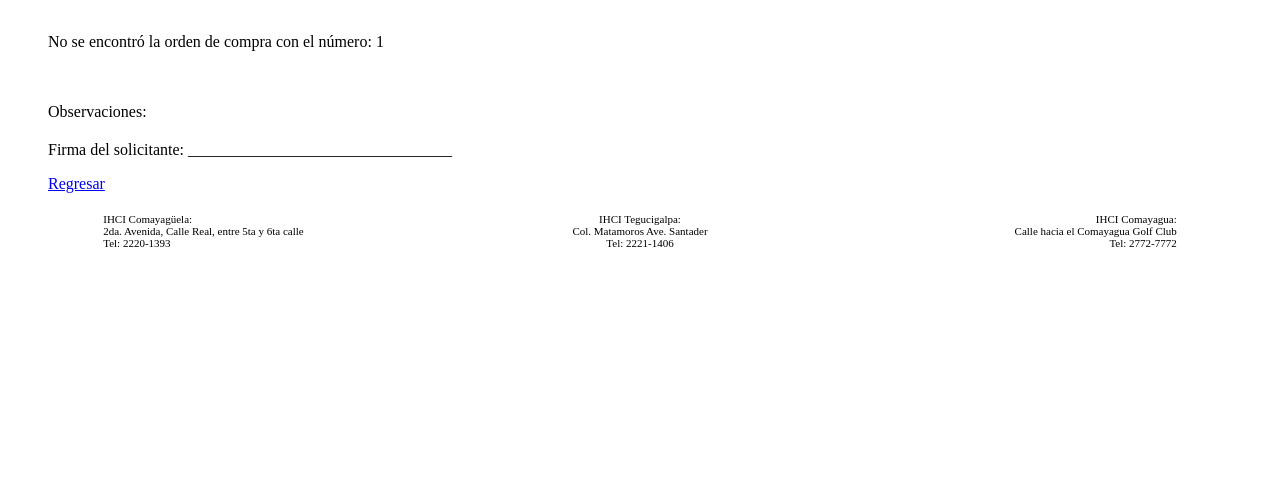
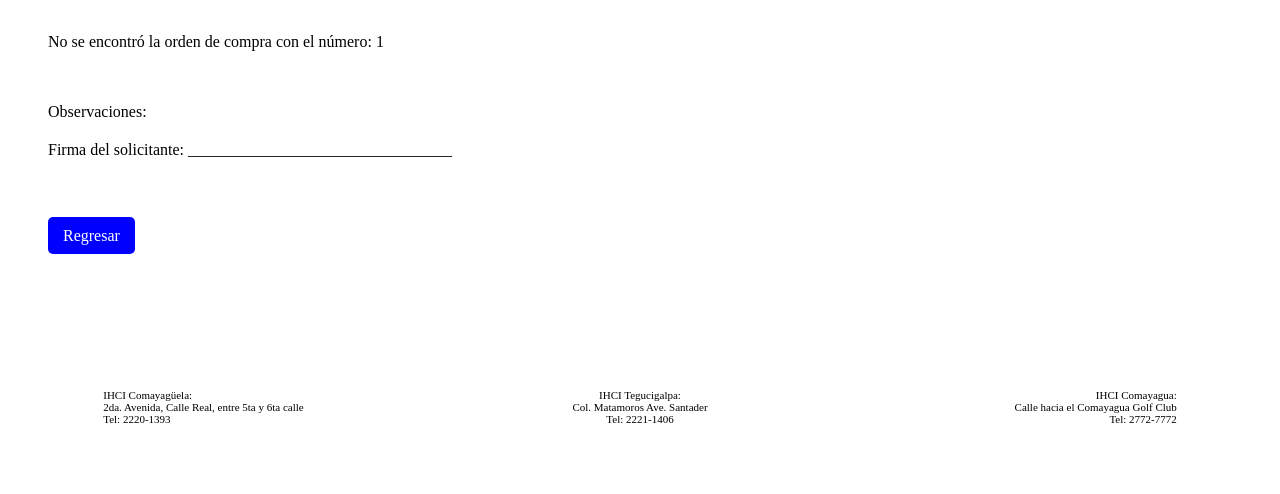
Before and after one commit to keysiss/IHCI, a PHP site: page /compras/ver_orden.php?numero_orden=1 in a window 1280 px wide. Shown: the part 141-635 px from the top of the page. Run offline with PHP 8.4, Linux system fonts and the light colour scheme; data that the repository does not hold is empty.

Commit message:
ver_ordenes

```diff
--- a/compras/ver_orden.php
+++ b/compras/ver_orden.php
@@ -118,6 +118,16 @@
         margin-top: 10px;
         margin-left: 400px; /* Ajusta el margen izquierdo según tus necesidades */
         font-size: 24px; /* Tamaño del icono, ajusta según tus necesidades */
+    }
+
+    .boton-azul {
+        text-decoration: none; /* Para quitar el subrayado en el enlace */
+        background-color: blue;
+        color: white;
+        padding: 10px 15px;
+        border: none;
+        border-radius: 5px;
+        cursor: pointer;
     }
 
     </style>
@@ -254,9 +264,10 @@
     <div class="order-signature">
         <p>Firma del solicitante: _________________________________</p>
     </div>
-    <p><a href="../compras/ordenes_compras.php">Regresar</a></p>
+    <br><br>
+    <p><a href="../compras/ordenes_compras.php" class="boton-azul">Regresar</a></p>
 
-
+    <br><br><br><br><br><br>
       <!-- Pie de página -->
       <footer>
     <div style="text-align: center; margin-top: 20px;">
```
